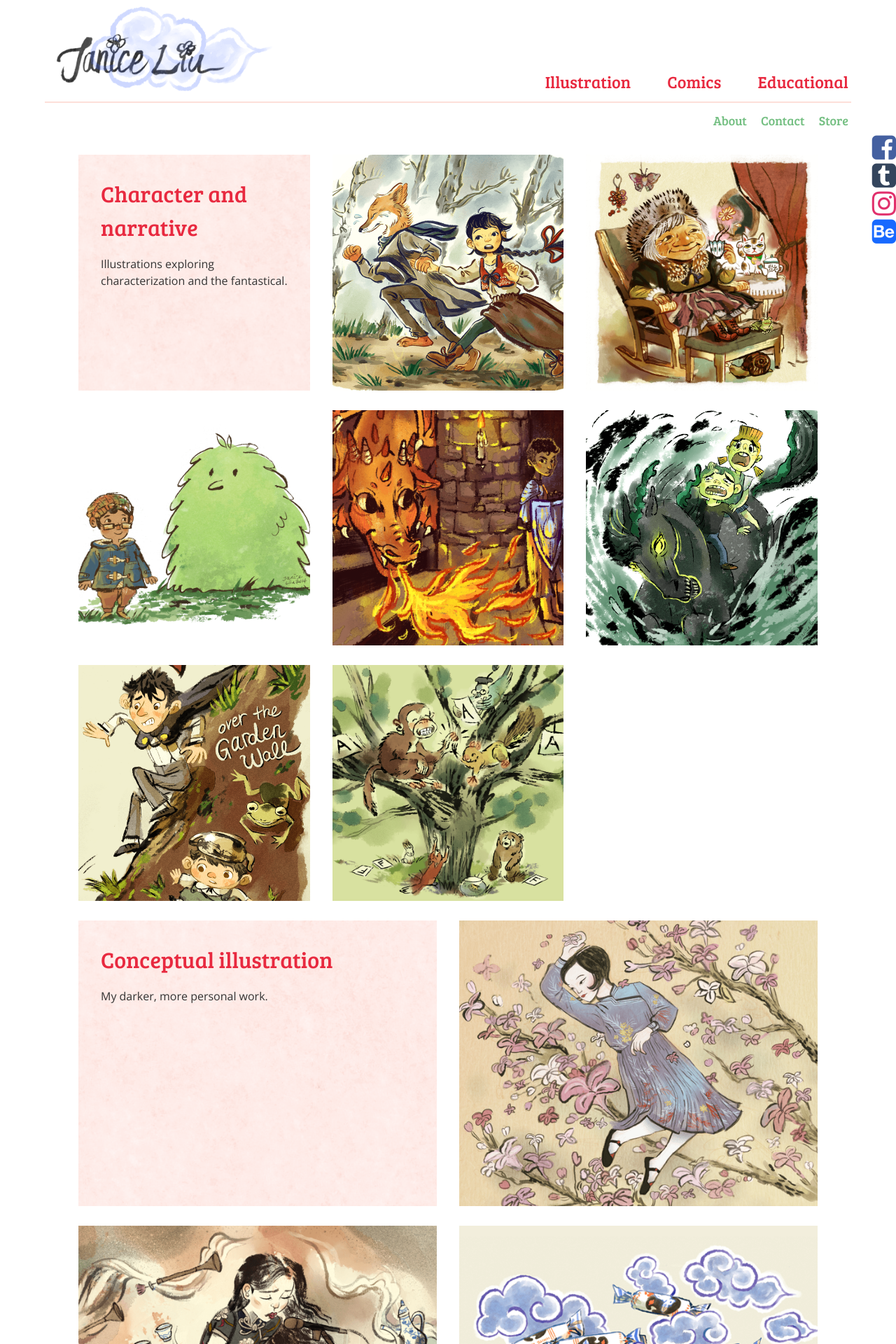
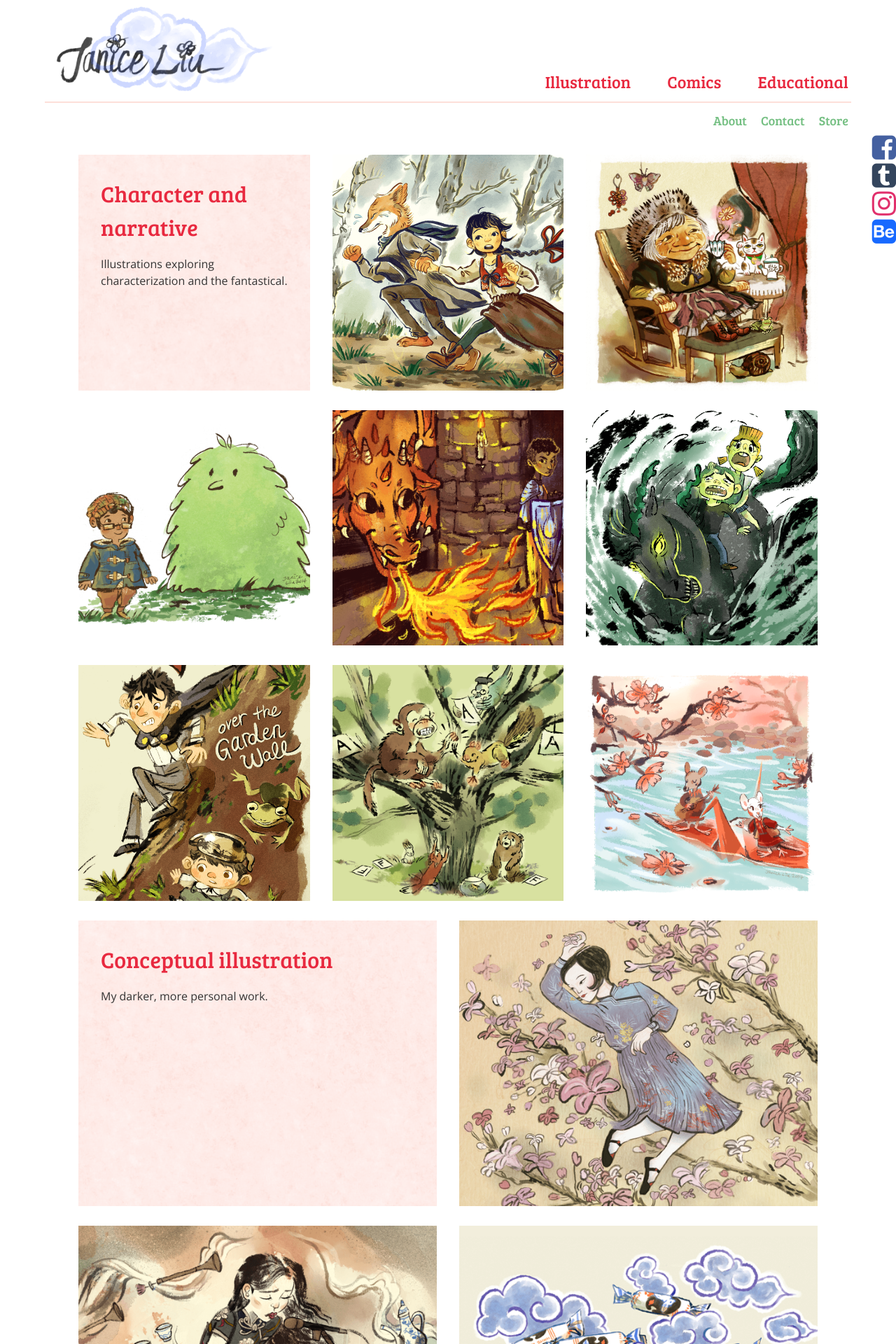
Before and after one commit to flutterdoodle/flutterdoodle.github.io, a Jekyll site: the page built from illustrations.html, in a window 1280 px wide. Shown: the top 1920 px of the page at 70% size. Built offline with Jekyll 4.4.1, drawn with Linux system fonts in a browser that asks for light colours; nearby versions of some CDN libraries.

Commit message:
Update illustrations.html

```diff
--- a/illustrations.html
+++ b/illustrations.html
@@ -27,6 +27,9 @@ series:
         desc:
       - thumb: /img/illustrations/2-grades-th.png
         full: /img/illustrations/2-grading.png
+        desc:
+      - thumb: /img/illustrations/childrens-mice.png
+        full: /img/illustrations/childrens-mice.png
         desc:
   - title: Conceptual illustration
     description: My darker, more personal work.
```
